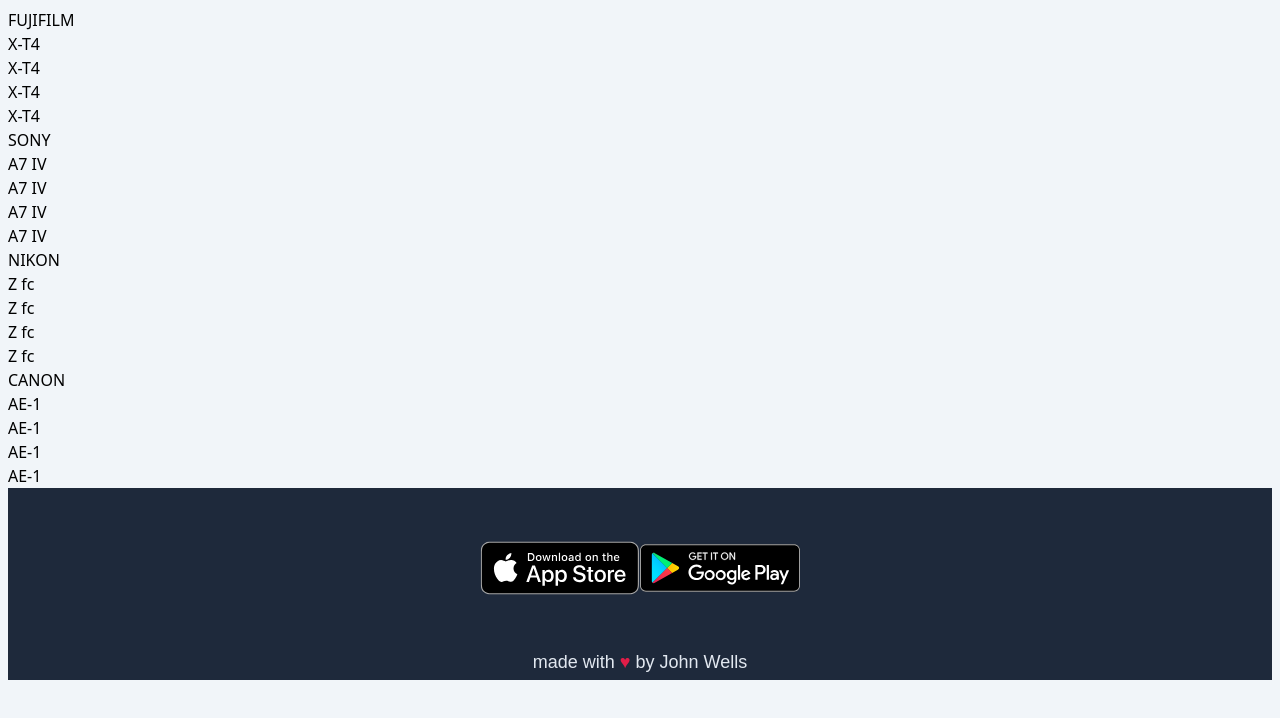
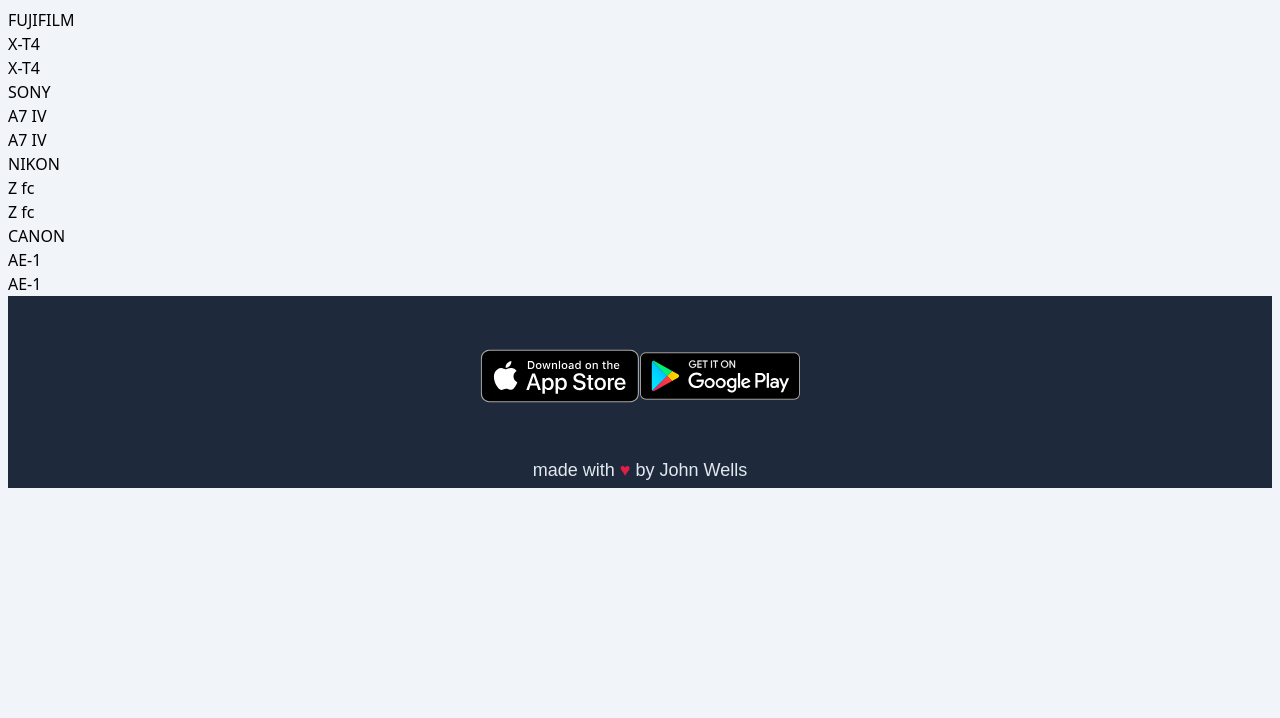
Before and after one commit to johngwells/E-Shop, a React (Create React App) app: page /shop in a window 1280 px wide. Shown: the top 718 px of the page. Built offline with nearby package versions, Linux system fonts and the light colour scheme; the HTML template or start-up script is replaced by a standard one; a web font is replaced by a local one.

Commit message:
display only 2 items per category

```diff
--- a/src/components/collection-preview/collection-preview.js
+++ b/src/components/collection-preview/collection-preview.js
@@ -2,7 +2,7 @@
   <div>
     <h1>{title.toUpperCase()}</h1>
     <div>
-      {items.map(item => (
+      {items.filter((item, idx) => idx < 2).map(item => (
         <div key={item.id}>{item.name}</div>
       ))}
     </div>
```
